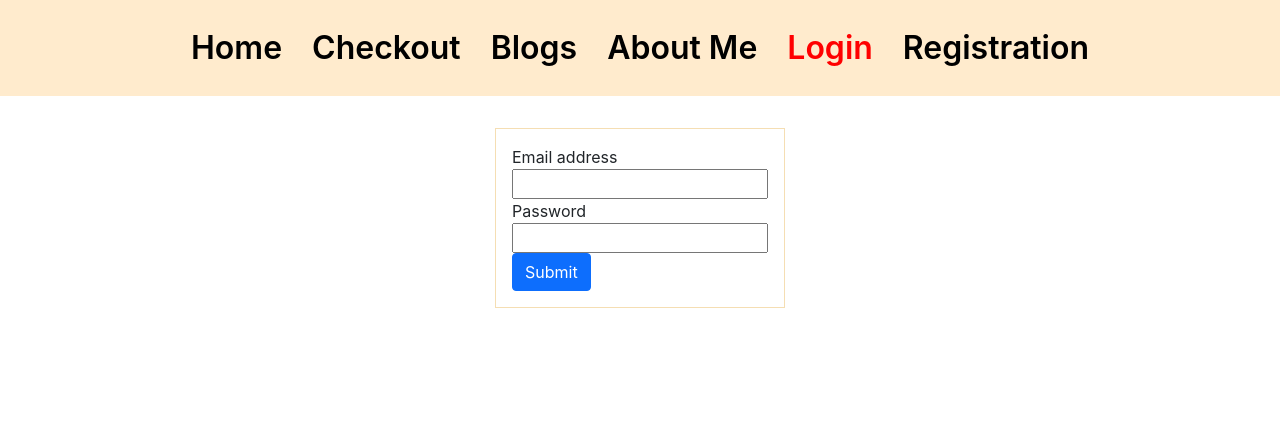
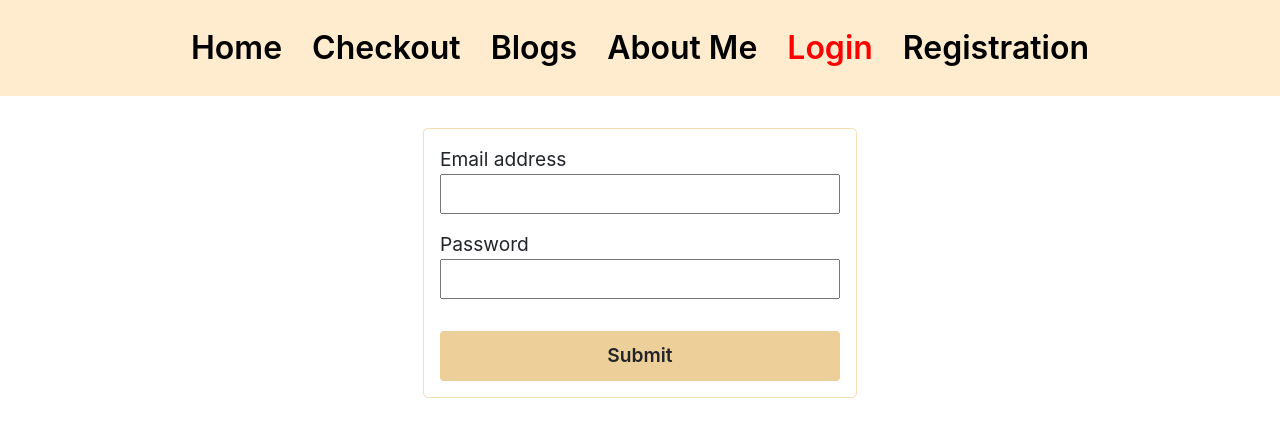
Before and after one commit to SharifKhalid/independent-service-provider, a React (Create React App) app: page /login in a window 1280 px wide. Shown: the top 436 px of the page. Built offline with nearby package versions, Linux system fonts and the light colour scheme.

Commit message:
services

```diff
--- a/src/Components/Header/Login/Login.css
+++ b/src/Components/Header/Login/Login.css
@@ -7,11 +7,35 @@
 .form form{
     border: 1px solid wheat;
     padding: 1rem;
+    border-radius: 5px;
 }
-
+.email{
+    margin-bottom: 1rem;
+}
 .email label{
     display: block;
+    font-size: larger;
+}
+.password{
+    margin-bottom: 1rem;
 }
 .password label{
     display: block;
+    font-size: larger;
 }
+
+.input{
+    width: 400px;
+    height: 40px;
+}
+.btn{
+    width: 400px;
+    height: 50px;
+    background-color: rgb(237, 208, 153);
+    margin-top: 1rem;
+    font-size: larger;
+    font-weight: 600;
+}
+.btn:hover{
+    background-color: rgb(225, 222, 219);
+}
--- a/src/Components/Header/Login/Login.js
+++ b/src/Components/Header/Login/Login.js
@@ -36,15 +36,15 @@ const Login = () => {
             <form onSubmit={handleLogin}>
                 <div className='email'>
                     <label for="Email">Email address</label>
-                    <input onBlur={handleEmail} type="email" id="Email" required/>
+                    <input onBlur={handleEmail} className="input" type="email" id="Email" required/>
                 </div>
 
                 <div className='password'>
                     <label for="Password">Password</label>
-                    <input onBlur={handlePassword} type="password" id="Password" required/>
+                    <input onBlur={handlePassword} className="input" type="password" id="Password" required/>
                 </div>
 
-                <button type="submit" class="btn btn-primary">Submit</button>
+                <button type="submit" className="btn">Submit</button>
             </form>
         </div>
     );
--- a/src/Components/Header/Registration/Registration.js
+++ b/src/Components/Header/Registration/Registration.js
@@ -35,15 +35,15 @@ const Registration = () => {
             <form onSubmit={handleLogin}>
                 <div className='email'>
                     <label for="Email">Email address</label>
-                    <input onBlur={handleEmail} type="email" id="Email" required/>
+                    <input onBlur={handleEmail} className="input" type="email" id="Email" required/>
                 </div>
 
                 <div className='password'>
                     <label for="Password">Password</label>
-                    <input onBlur={handlePassword} type="password" id="Password" required/>
+                    <input onBlur={handlePassword} className="input" type="password" id="Password" required/>
                 </div>
 
-                <button type="submit" class="btn btn-primary">Submit</button>
+                <button type="submit" className="btn">Submit</button>
             </form>
         </div>
     );
--- a/src/Components/Home/Home.js
+++ b/src/Components/Home/Home.js
@@ -1,12 +1,20 @@
-import React from 'react';
 import Banner from '../Banner/Banner';
+import Products from '../Products/Products';
 import './Home.css'
 const Home = () => {
+
+
+
     return (
+        <>
         <div>
             <Banner></Banner>
 
         </div>
+        <div>
+            <Products></Products>
+        </div>
+        </>
     );
 };
 
--- /dev/null
+++ b/src/Components/Products/Products.js
@@ -0,0 +1,20 @@
+import React, { useEffect, useState } from 'react';
+import './Products.css'
+const Products = () => {
+    const [products, setProducts] =useState([]);
+
+    useEffect(()=>{
+        fetch('Product.json')
+        .then(res => res.json())
+        .then(data => setProducts(data));
+    },[])
+
+
+    return (
+        <div>
+            <h1>{products.length}</h1>
+        </div>
+    );
+};
+
+export default Products;
```
Also changed, not shown: public/Product.json (added, +14 -0 lines), src/Components/Products/Products.css (added).
